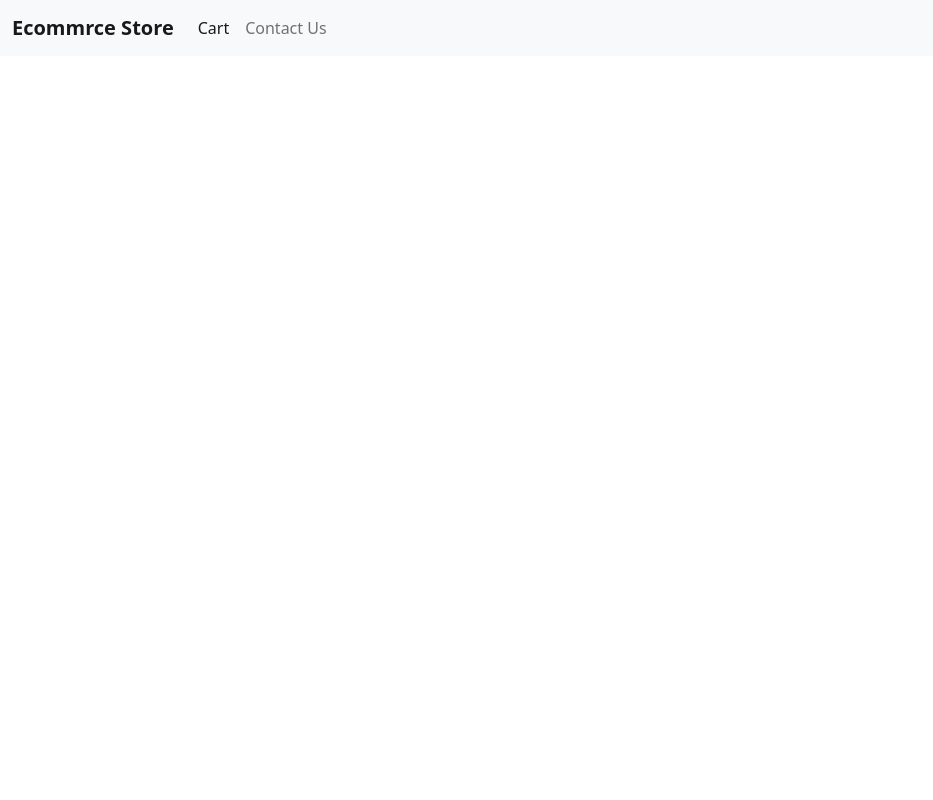
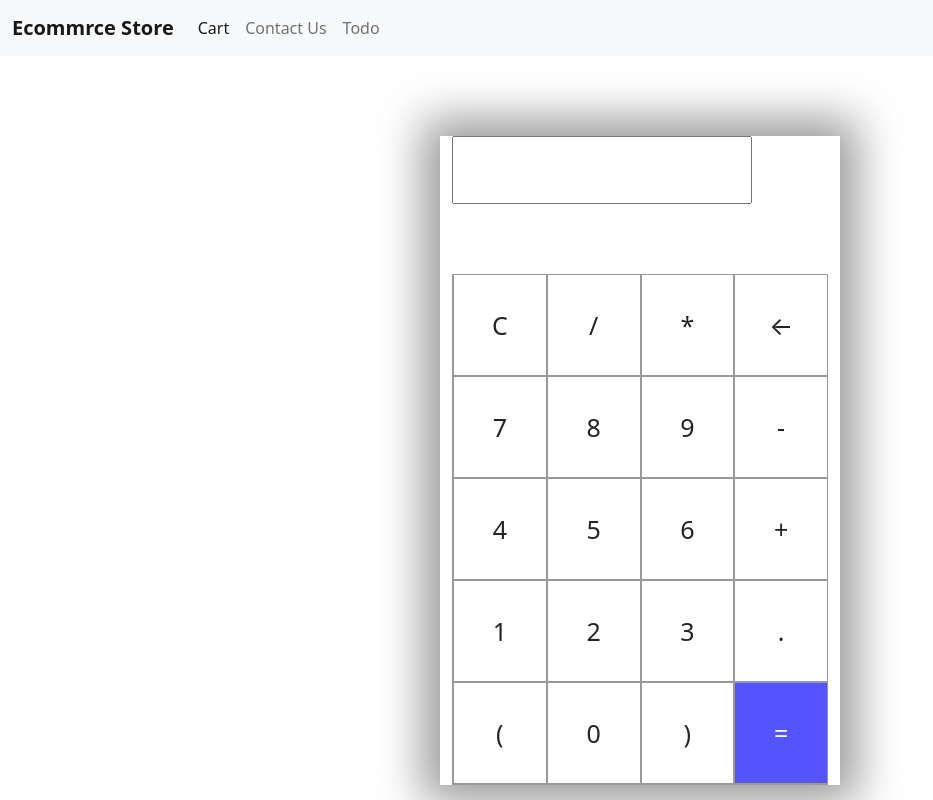
Before and after one commit to usmamalik345/Angular-Pratice, an Angular app: page /todo in a window 1280 px wide. Before the commit this address led to /. Shown: the whole page, without its empty margins (0-933 px from the left). Built offline with nearby package versions, Linux system fonts and the light colour scheme.

Commit message:
some pratice

```diff
--- a/src/app/app.component.html
+++ b/src/app/app.component.html
@@ -22,6 +22,9 @@
         <li class="nav-item">
           <a class="nav-link" routerLink="/contact">Contact Us</a>
         </li>
+        <li class="nav-item">
+          <a class="nav-link" routerLink="/todo">Todo </a>
+        </li>
       </ul>
     </div>
   </div>
--- a/src/app/app.module.ts
+++ b/src/app/app.module.ts
@@ -9,14 +9,16 @@ import { CartComponent } from './cart/cart.component';
 
 import { RouterModule, Routes } from '@angular/router';
 import { ReactiveFormsModule, FormsModule } from '@angular/forms';
+import { TodoComponent } from './todo/todo.component';
 
 const appRouters: Routes = [
   { path: '', component: HomeComponent },
   { path: 'cart', component: CartComponent },
+  { path: 'todo', component: TodoComponent },
 ];
 
 @NgModule({
-  declarations: [AppComponent, HomeComponent, CartComponent],
+  declarations: [AppComponent, HomeComponent, CartComponent, TodoComponent],
   imports: [
     BrowserModule,
     AppRoutingModule,
--- a/src/app/cart/cart.component.ts
+++ b/src/app/cart/cart.component.ts
@@ -15,7 +15,7 @@ export class CartComponent implements OnInit {
   ngOnInit(): void {}
 
   addto(name: string) {
-    this.list.push({ id: this.list.length, name: name, completed: false });
+    this.list.push({ name: name, completed: false });
     this.tasks_name = '';
     // console.warn(this.list);
   }
--- /dev/null
+++ b/src/app/todo/todo.component.css
@@ -0,0 +1,49 @@
+.container {
+    max-width: 400px;
+    margin: 10vh auto 0 auto;
+    box-shadow: 0px 0px 43px 17px rgba(153,153,153,1);
+}
+
+#display {
+    text-align: right;
+    height: 70px;
+    line-height: 70px;
+    padding: 16px 8px;
+    font-size: 25px;
+}
+
+.buttons {
+    display: grid;
+    border-bottom: 1px solid #999;
+    border-left: 1px solid#999;
+    grid-template-columns: 1fr 1fr 1fr 1fr;
+}
+
+.buttons > div {
+    border-top: 1px solid #999;
+    border-right: 1px solid#999;
+}
+
+.button {
+    border: 0.5px solid #999;
+    line-height: 100px;
+    text-align: center;
+    font-size: 25px;
+    cursor: pointer;
+}
+
+#equal {
+    background-color: rgb(85, 85, 255);
+    color: white;
+}
+
+.button:hover {
+    background-color: #323330;
+    color: white;
+    transition: 0.5s ease-in-out;
+}
+
+.inputField{
+    width: 300px;
+    padding: 20px;
+}
--- /dev/null
+++ b/src/app/todo/todo.component.html
@@ -0,0 +1,30 @@
+<section>
+  <div class="container">
+    <input type="text" class="inputField" #calcultorInput />
+
+    <div id="display"></div>
+
+    <div class="buttons">
+      <div class="button">C</div>
+      <div class="button">/</div>
+      <div class="button">*</div>
+      <div class="button">&larr;</div>
+      <div class="button" (click)="buttonpress('7')">7</div>
+      <div class="button">8</div>
+      <div class="button">9</div>
+      <div class="button">-</div>
+      <div class="button">4</div>
+      <div class="button">5</div>
+      <div class="button">6</div>
+      <div class="button">+</div>
+      <div class="button">1</div>
+      <div class="button">2</div>
+      <div class="button">3</div>
+      <div class="button">.</div>
+      <div class="button">(</div>
+      <div class="button">0</div>
+      <div class="button">)</div>
+      <div id="equal" class="button">=</div>
+    </div>
+  </div>
+</section>
--- /dev/null
+++ b/src/app/todo/todo.component.ts
@@ -0,0 +1,18 @@
+import { Component, OnInit } from '@angular/core';
+
+@Component({
+  selector: 'app-todo',
+  templateUrl: './todo.component.html',
+  styleUrls: ['./todo.component.css'],
+})
+export class TodoComponent implements OnInit {
+  constructor() {}
+
+  calcultorInput = '';
+
+  ngOnInit(): void {}
+
+  buttonpress(item: any) {
+    this.calcultorInput = item;
+  }
+}
```
Also changed, not shown: src/app/contact/contact.component.html (line endings or trailing spaces), 1 other file (tests, documents, lock files or other folders).
